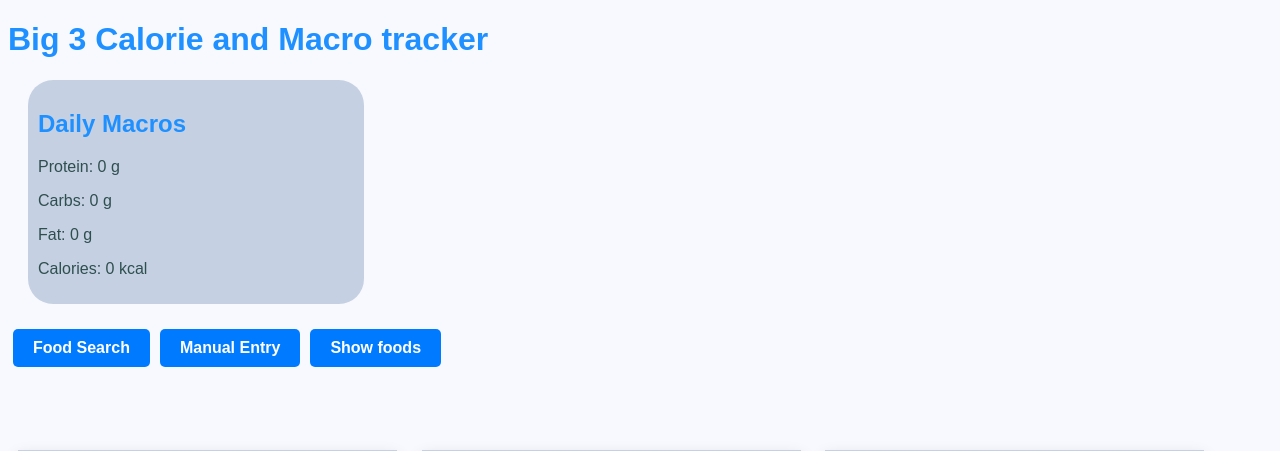
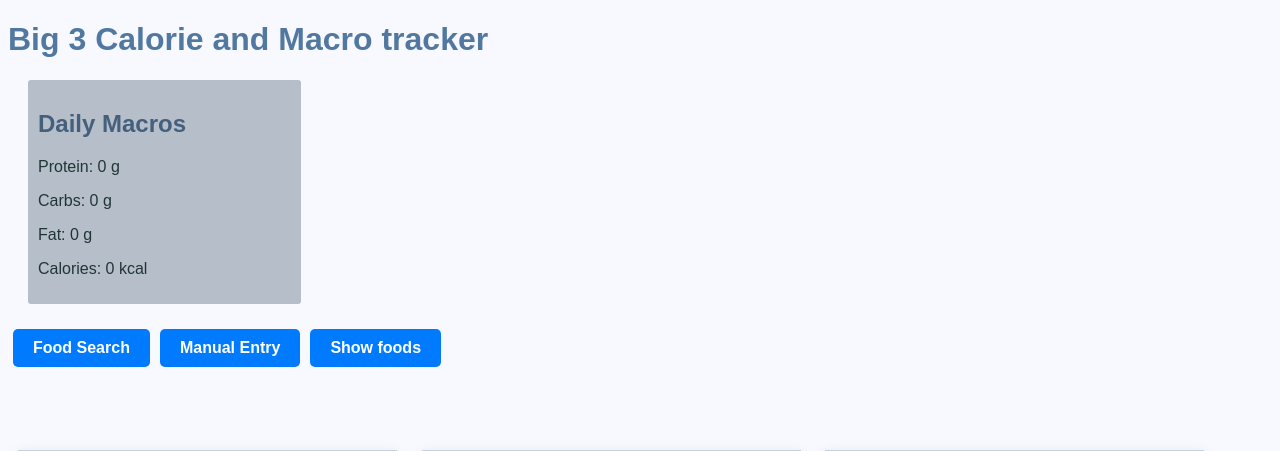
Before and after one commit to dstraco/MacroCalorieTracker, a Flask app: page / in a window 1280 px wide. Shown: the top 451 px of the page. Run offline with Flask 3, Linux system fonts and the light colour scheme; data that the repository does not hold is empty.

Commit message:
Refactored calculateMealMacros function. Some small style changes.

```diff
--- a/static/css/styles.css
+++ b/static/css/styles.css
@@ -1,6 +1,7 @@
 h1 {
-    font-family: Arial, Helvetica, sans-serif ;
-    color: dodgerblue;
+    font-family: Arial, sans-serif;
+    color: rgb(81, 120, 160);
+
 }
 body {
     font-family: Arial, sans-serif;
@@ -14,12 +15,15 @@ ul {
     list-style-type: none;
 }
 .macro-container {
-    background-color: rgb(197, 209, 226);
-    color: darkslategrey;
+    background-color: rgb(182, 190, 201);
+    color: rgb(32, 54, 54);
     margin: 20px;
     padding: 10px;
-    width: 25%;
-    border-radius: 25px;
+    width: 20%;
+    border-radius: 3px;
+}
+.macro-container h2 {
+    color: rgb(68, 96, 124);
 }
 .meals, .actions, .results {
     background-color: rgb(197, 209, 226);
--- a/templates/index.html
+++ b/templates/index.html
@@ -40,7 +40,7 @@
                     <h3>Lunch</h3>
                     <p id=lunch-protein>Protein: g</p>
                     <p id=lunch-carbs>Carbs: g</p>
-                    <p id=lunch-fats>Fats: g</p>
+                    <p id=lunch-fat>Fats: g</p>
                     <p id=lunch-calories>Calories: kcal</p>
                 </div>
             </div>
@@ -63,26 +63,6 @@
                 </div>
             </div>
         </div>
-        <!-- <div class="meals">
-        <ul>
-            <h2>Meals</h2>
-            {% if not meals %}
-            <p> No meals to show </p>
-            {% else %}
-            {% for meal in meals %}
-            <div class="meal">
-                <li>
-                    <h3>{{ meal.get_name() }}</h3>
-                    <p>Protein: {{ meal.get_protein() }} g</p>
-                    <p>Carbs: {{ meal.get_carbs() }} g</p>
-                    <p>Fats: {{ meal.get_fats() }} g</p>
-                    <p>Calories: {{ meal.get_calories() }} kcal</p>
-                </li>
-            </div>
-            {% endfor %}
-            {% endif %}
-        </ul>
-    </div> -->
     </main>
     <footer>
         <a href="https://www.fatsecret.com">
```
Also changed, not shown: static/js/macroTracker.js (+15 -22 lines).
